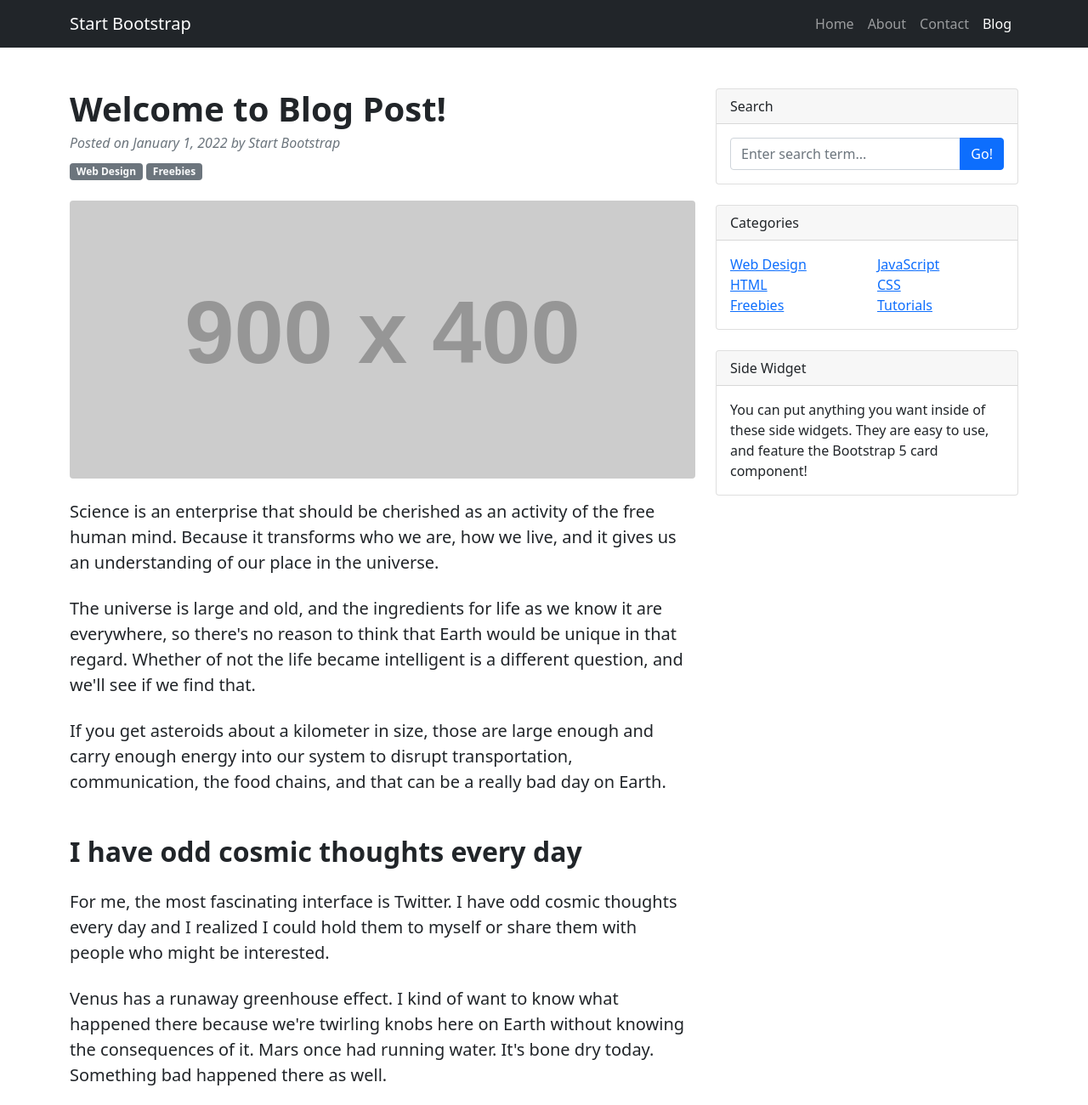
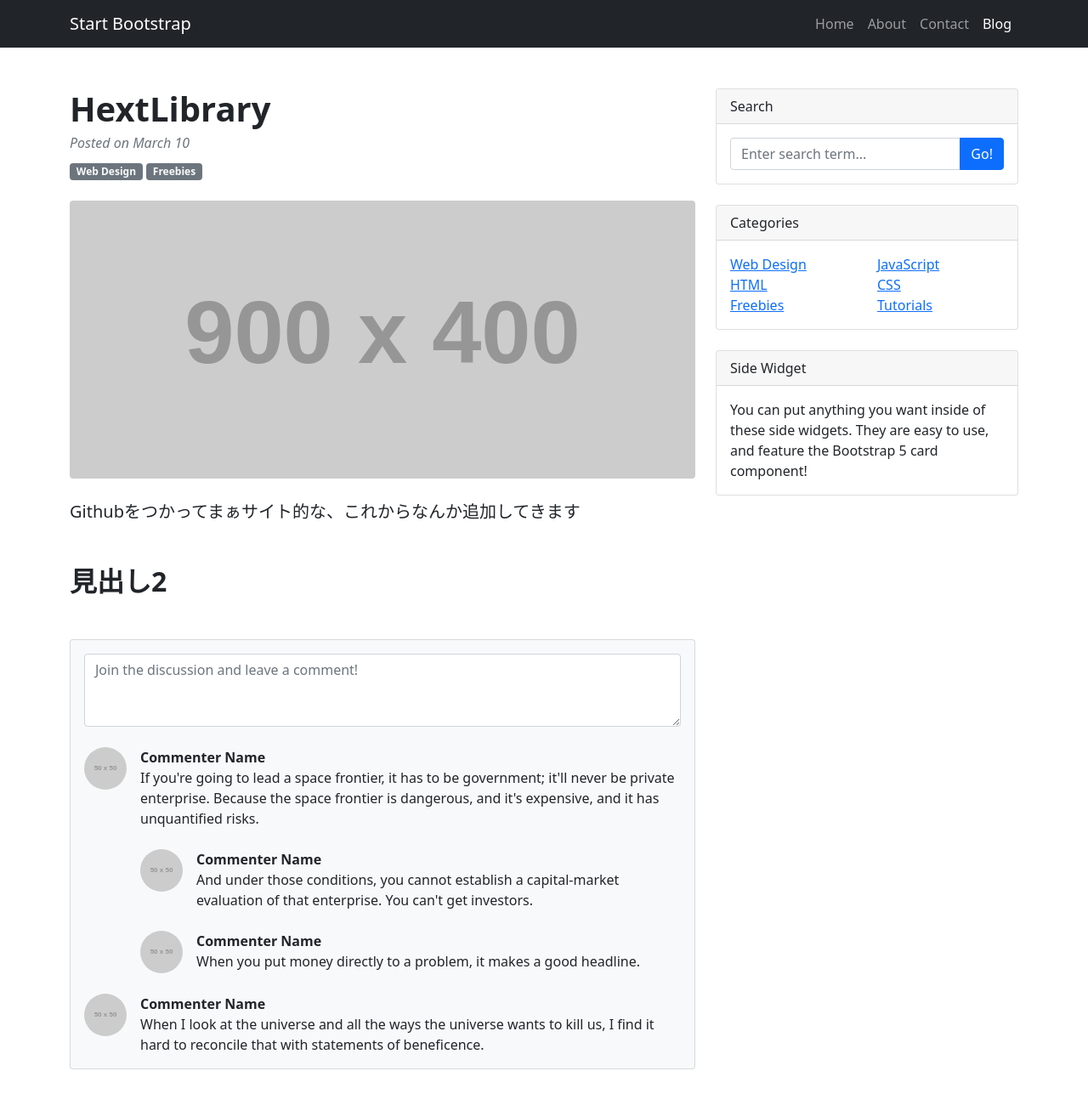
Before and after one commit to hextom369/page, a plain HTML site: page index.html in a window 1280 px wide. Shown: the top 1300 px of the page at 85% size. Drawn offline with nearby package versions, Linux system fonts and the light colour scheme; placeholder pictures from the web are drawn by us.

Commit message:
Update index.html

```diff
--- a/index.html
+++ b/index.html
@@ -1,5 +1,5 @@
 <!DOCTYPE html>
-<html lang="en">
+<html lang="ja">
     <head>
         <meta charset="utf-8" />
         <meta name="viewport" content="width=device-width, initial-scale=1, shrink-to-fit=no" />
@@ -36,9 +36,9 @@
                         <!-- Post header-->
                         <header class="mb-4">
                             <!-- Post title-->
-                            <h1 class="fw-bolder mb-1">Welcome to Blog Post!</h1>
+                            <h1 class="fw-bolder mb-1">HextLibrary</h1>
                             <!-- Post meta content-->
-                            <div class="text-muted fst-italic mb-2">Posted on January 1, 2022 by Start Bootstrap</div>
+                            <div class="text-muted fst-italic mb-2">Posted on March 10</div>
                             <!-- Post categories-->
                             <a class="badge bg-secondary text-decoration-none link-light" href="#!">Web Design</a>
                             <a class="badge bg-secondary text-decoration-none link-light" href="#!">Freebies</a>
@@ -47,12 +47,12 @@
                         <figure class="mb-4"><img class="img-fluid rounded" src="https://dummyimage.com/900x400/ced4da/6c757d.jpg" alt="..." /></figure>
                         <!-- Post content-->
                         <section class="mb-5">
-                            <p class="fs-5 mb-4">Science is an enterprise that should be cherished as an activity of the free human mind. Because it transforms who we are, how we live, and it gives us an understanding of our place in the universe.</p>
-                            <p class="fs-5 mb-4">The universe is large and old, and the ingredients for life as we know it are everywhere, so there's no reason to think that Earth would be unique in that regard. Whether of not the life became intelligent is a different question, and we'll see if we find that.</p>
-                            <p class="fs-5 mb-4">If you get asteroids about a kilometer in size, those are large enough and carry enough energy into our system to disrupt transportation, communication, the food chains, and that can be a really bad day on Earth.</p>
-                            <h2 class="fw-bolder mb-4 mt-5">I have odd cosmic thoughts every day</h2>
-                            <p class="fs-5 mb-4">For me, the most fascinating interface is Twitter. I have odd cosmic thoughts every day and I realized I could hold them to myself or share them with people who might be interested.</p>
-                            <p class="fs-5 mb-4">Venus has a runaway greenhouse effect. I kind of want to know what happened there because we're twirling knobs here on Earth without knowing the consequences of it. Mars once had running water. It's bone dry today. Something bad happened there as well.</p>
+                            <p class="fs-5 mb-4">Githubをつかってまぁサイト的な、これからなんか追加してきます</p>
+                            <!--<p class="fs-5 mb-4">The universe is large and old, and the ingredients for life as we know it are everywhere, so there's no reason to think that Earth would be unique in that regard. Whether of not the life became intelligent is a different question, and we'll see if we find that.</p>
+                            <p class="fs-5 mb-4">If you get asteroids about a kilometer in size, those are large enough and carry enough energy into our system to disrupt transportation, communication, the food chains, and that can be a really bad day on Earth.</p>-->
+                            <h2 class="fw-bolder mb-4 mt-5">見出し2</h2>
+                            <!--<p class="fs-5 mb-4">For me, the most fascinating interface is Twitter. I have odd cosmic thoughts every day and I realized I could hold them to myself or share them with people who might be interested.</p>
+                            <p class="fs-5 mb-4">Venus has a runaway greenhouse effect. I kind of want to know what happened there because we're twirling knobs here on Earth without knowing the consequences of it. Mars once had running water. It's bone dry today. Something bad happened there as well.</p>-->
                         </section>
                     </article>
                     <!-- Comments section-->
```
